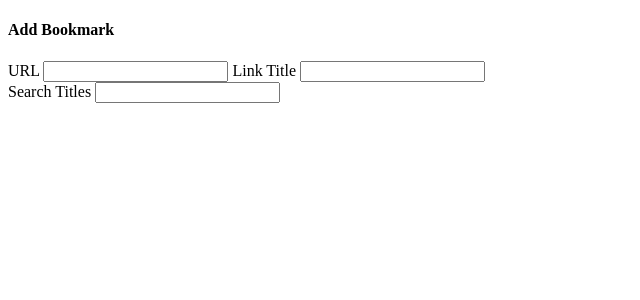
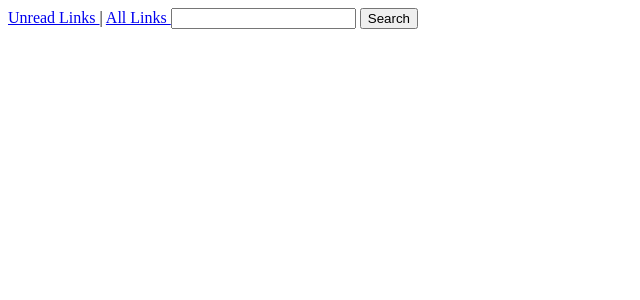
Before and after one commit to BurgosNY/commissioned, a Flask app: page / in a window 1280 px wide. Shown: the top 300 px of the page, without its empty margins (0-640 px from the left). Run offline with Flask 2, Linux system fonts and the light colour scheme; data that the repository does not hold is empty.

Commit message:
added index.js, and added read status toggle feature

```diff
--- a/tests4geeks/bkmkr/app.py
+++ b/tests4geeks/bkmkr/app.py
@@ -33,9 +33,10 @@ class ArticleLink(Document):
                 'title' : self.get_title(),
                 'readStatus' : self.get_read_status()}
 
-    def update_read_status(self, status):
-        self["readStatus"] = status
+    def toggle_read_status(self):
+        self["readStatus"] = not self.get_read_status()
         self.save()
+        return self.to_json_view()
 
     # TODO: show off
 
@@ -51,9 +52,8 @@ class ArticleLinks(Collection):
         return {'links' : [d.to_json_view() for d in data]}
 
     def just_unread(self):
-        data = self.find({"$or" : [{"readStatus" : False},
+        return self.find({"$or" : [{"readStatus" : False},
                                    {"readStatus" : {"$exists" : False}}]})
-        return {'links': [d.to_json_view() for d in data]}
 
 
 app = Flask(__name__)
@@ -87,14 +87,13 @@ def search_title():
     resp.status_code = 200
     return resp
 
-@app.route('/markread/<linkid>', methods=['POST'])
-def mark_read(linkid):
-    read_status = request.json['readStatus']
+@app.route('/toggleread/<linkid>')
+def toggle_read(linkid):
     try:
         linkdoc = LinksClient.find_one( ObjectId(linkid) )
         if linkdoc:
-            linkdoc.update_read_status( read_status )
-            resp = jsonify({'result' : 'status updated'})
+            json_resp = linkdoc.toggle_read_status()
+            resp = jsonify(json_resp)
             resp.status_code = 200
             return resp
         else:
@@ -104,12 +103,12 @@ def mark_read(linkid):
     except InvalidId:
         return "Bad Input"
 
+
+
 @app.route('/unread')
 def list_unread():
     link_data = LinksClient.just_unread()
-    resp = jsonify(link_data)
-    resp.status_code = 200
-    return resp
+    return render_template('index.html', links=link_data)
 
 if __name__ == '__main__':
     app.debug = True
--- /dev/null
+++ b/tests4geeks/bkmkr/static/index.js
@@ -0,0 +1,32 @@
+
+document.getElementById('searchbutton').onclick = function () {
+
+    var text = document.getElementById('search').value;
+
+    var searchString = encodeURI(text.split(' ').filter(
+	(s) => s.length > 0
+    ).join(' '));
+    if (searchString.length >0) {
+	document.location = 'search?q=' + searchString;
+    }
+};
+
+
+var togglers = document.getElementsByClassName('readtoggle');
+
+for (var i = 0; i < togglers.length; i+=1) {
+    (function () {
+	var b = togglers[i];
+	b.onclick = function () {
+	    fetch('toggleread/' + b.id).then(function (resp) {
+		return resp.json();
+	    }).then(function (json) {
+		if (json.readStatus) {
+		    b.innerHTML = "Mark Unread";
+		} else {
+		    b.innerHTML = "Mark Read";
+		}
+	    });
+	};
+    })();
+}
--- a/tests4geeks/bkmkr/templates/index.html
+++ b/tests4geeks/bkmkr/templates/index.html
@@ -2,28 +2,26 @@
 <title>bkmkr</title>
 <body>
 
-  <div class='header'>
-    <h4> Add Bookmark </h4>
-    <form>
-      <label for="url">URL</label>
-      <input name="url"/>
-      <label for="title">Link Title</label>
-      <input name="title"/>
-    </form>
+  <div>
+    <a href="/unread"> Unread Links </a>
+    <span> | </span>
+    <a href="/"> All Links </a>
+    <input id="search" name="search">
+    <button for="search" id="searchbutton">Search</button>
   </div>
+  <div class="listing">
 
-  <div class='searcbox'>
-    <label for="search">Search Titles</label>
-    <input name="search"/>
-  </div>
-
-  <div class="listing">
     <ul>
     {% for link in links %}
     <li class="readstatus_{{ link['readStatus'] }}">
+      <button class="readtoggle" id="{{link['_id']}}">
+	Mark {% if link['readStatus'] %} Unread	{% else %} Read	{% endif %}
+      </button>
       <a href="{{ link['link'] }}">  {{ link['title'] }} </a>
     </li>
     {% endfor %}
   </div>
 
+  <script src="static/index.js"></script>
+
 </body>
```
